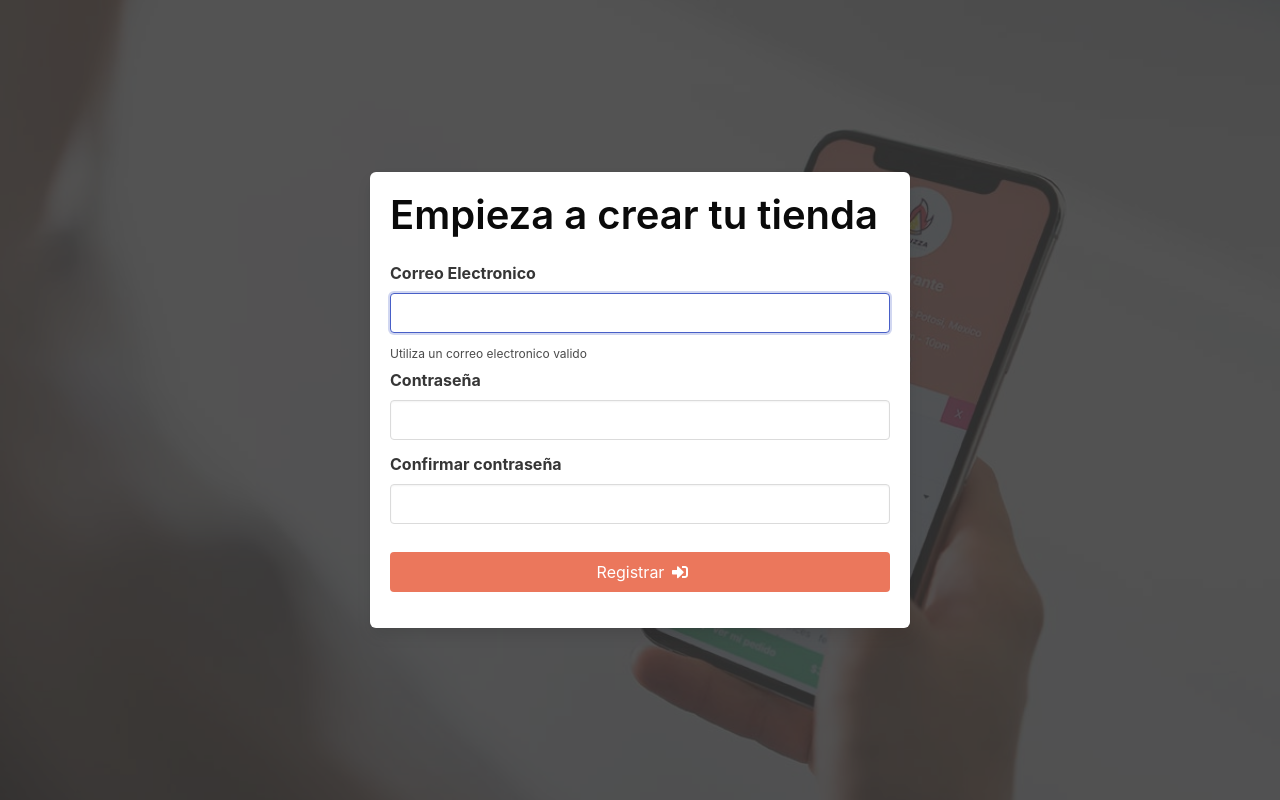
After one commit to arturocastillo95/Localito, a Django app: template src/account/templates/account/register.html in a window 1280 px wide. The commit adds this page. Run offline with Django 3.2, Linux system fonts and the light colour scheme; the template is opened without the code that fills it: values that come from a table or form of the project are taken from there, others are empty; some libraries are stand-ins or nearby versions.

```diff
--- /dev/null
+++ b/src/account/forms.py
@@ -0,0 +1,14 @@
+from django import forms
+from django.contrib.auth.forms import UserCreationForm
+from django.contrib.auth import authenticate
+
+from .models import Account
+
+class RegistrationForm(UserCreationForm):
+    email = forms.EmailField(max_length=60, help_text='Utiliza un correo electronico valido', label='Correo Electronico', widget=forms.EmailInput(attrs={'class':'input','autocomplete':'username'}))
+    password1 = forms.CharField(label="Contraseña", widget=forms.PasswordInput(attrs={'class':'input','autocomplete':'new-password'}))
+    password2 = forms.CharField(label="Confirmar contraseña", widget=forms.PasswordInput(attrs={'class':'input','autocomplete':'new-password'}))
+
+    class Meta:
+        model = Account
+        fields = ('email',)
--- a/src/account/models.py
+++ b/src/account/models.py
@@ -3,27 +3,27 @@ from django.db import models
 from django.contrib.auth.models import AbstractBaseUser, BaseUserManager
 
 class MyAccountManager(BaseUserManager):
-	def create_user(self,email, username, password=None):
+	def create_user(self,email, password=None):
 		if not email:
 			raise ValueError("Los usuarios deben de tener una dirección de correo electronico")
-		if not username:
-			raise ValueError("Los usuarios deben de tener un nombre de usuario")
+		# if not username:
+		# 	raise ValueError("Los usuarios deben de tener un nombre de usuario")
 
 		email = self.normalize_email(email)
 		user = self.model(
 				email = email,
-				username= username,
+				# username= username,
 
 		)
 		user.set_password(password)
 		user.save(using=self._db)
 		return user
 
-	def create_superuser(self, email, username, password):
+	def create_superuser(self, email, password):
 
 		user = self.create_user(
 			email = self.normalize_email(email),
-			username = username,
+			# username = username,
 			password=password,
 
 		)
@@ -36,7 +36,7 @@ class MyAccountManager(BaseUserManager):
 
 class Account(AbstractBaseUser):
 	email					= models.EmailField(verbose_name="email", max_length=60, unique=True)
-	username				= models.CharField(max_length=60,unique=True)
+	username				= models.CharField(max_length=60, blank=True, null=True, unique=False)
 	date_joined				= models.DateTimeField(verbose_name='date joined', auto_now_add=True)
 	last_login				= models.DateTimeField(verbose_name='last login', auto_now=True)
 	is_admin				= models.BooleanField(default=False)
@@ -47,7 +47,7 @@ class Account(AbstractBaseUser):
 	last_name 				= models.CharField(max_length=60)
 
 	USERNAME_FIELD = 'email'
-	REQUIRED_FIELDS = ['username']
+	# REQUIRED_FIELDS = ['username']
 
 	objects = MyAccountManager()
 
--- /dev/null
+++ b/src/account/templates/account/register.html
@@ -0,0 +1,67 @@
+{% load static %}
+<!DOCTYPE html>
+<html lang="es">
+<head>
+    <meta charset="UTF-8">
+    <meta name="viewport" content="width=device-width, initial-scale=1.0">
+    <title>Registro | Localito</title>
+
+    <!-- Bulma -->
+    <script defer src="https://use.fontawesome.com/releases/v5.3.1/js/all.js"></script>
+    <link rel="stylesheet" href="https://unpkg.com/bulma@0.9.0/css/bulma.min.css" />
+    <link rel="stylesheet" type="text/css" href={% static 'css/register.css' %}>
+
+</head>
+<body>
+
+    <section class="hero has-background is-fullheight is-dark">
+        <img src={% static 'images/mockup_hero_1.jpg' %} alt="" class="hero-background is-transparent">
+        <div class="hero-body">
+            <div class="container">
+                <div class="column is-mobile">
+                    <div class="column is-half is-offset-one-quarter">
+                        <div class="box">
+                            <h1 class="title is-2 has-text-black">Empieza a crear tu tienda</h1>
+                            <form action="" method="post">
+                                {% csrf_token %}
+
+
+                                {% for field in registration_form %}
+
+                                <div class="field">
+                                    <label for="{{ field.id_for_label }}" class="label">{{field.label}}</label>
+                                    {{field}}
+                                </div>
+
+                                {% if field.help_text %}
+                                <p class="help" style="padding-bottom: 5px">{{field.help_text}}</p>
+                                {% endif %}
+
+                                {% for error in field.errors %}
+                                <p class="help is-danger" style="padding-bottom:5px">{{error}}</p>
+                                {% endfor %}
+
+                                {% endfor %}
+
+
+                                <div class="control py-4">
+                                    <button class="button is-primary is-fullwidth" type='submit'>
+                                        <span>
+                                            Registrar
+                                        </span>
+                                        <span class="icon is-medium">
+                                            <i class="fas fa-sign-in-alt"></i>
+                                        </span>
+                                    </button>
+                                </div>
+
+                            </form>
+                        </div>
+                    </div>
+                </div>
+            </div>
+        </div>
+    </section>
+
+</body>
+</html>
--- a/src/dashboard/templates/dashboard/base_dash.html
+++ b/src/dashboard/templates/dashboard/base_dash.html
@@ -40,7 +40,7 @@
                             </g>
                             </svg>
                         <span class="link-text">Negocios</span>
-                    </a>pytho
+                    </a>
                 </li>
 
                 <li class="dash-item">
--- a/src/localito/urls.py
+++ b/src/localito/urls.py
@@ -21,9 +21,9 @@ from restaurants.views import (
     cartView,
     lastStepFormView,
 )
-
 from pagemanager.views import homeScreenView
 from dashboard.views import dashboardView
+from account.views import registerView
 
 #Images config
 from django.conf.urls.static import static
@@ -33,6 +33,7 @@ urlpatterns = [
     path('admin/', admin.site.urls),
     path('dashboard/', dashboardView, name='dashboard'),
     path('', homeScreenView, name="home"),
+    path('registro/', registerView, name='register'),
     path('<str:restaurant>/', restaurantView, name='restaurant'),
     path('ajax/', include('restaurants.urls')),
     path('<str:restaurant>/cart/', cartView, name='cart'),
--- a/src/pagemanager/templates/pagemanager/home.html
+++ b/src/pagemanager/templates/pagemanager/home.html
@@ -124,7 +124,7 @@
                     </span>
                     <span>Crear tu tienda</span>
                 </a>
-                <a href="" class="button is-rounded mx-4 my-2">
+                <a href={% url 'restaurant' 'mi-restaurante' %} class="button is-rounded mx-4 my-2">
                     <span class="icon">
                         <i class="fas fa-eye"></i>
                     </span>
--- /dev/null
+++ b/src/static/css/register.css
@@ -0,0 +1,44 @@
+
+.is-primary {
+    background-color: #EB775C !important;
+}
+
+.tabs li.is-active a {
+  border-bottom-color: #EB775C;
+}
+
+a {
+  color: #EB775C;
+  cursor: pointer;
+  text-decoration: none;
+}
+
+.checkout-shadow {
+  -webkit-box-shadow: 0px 0px 10px -2px rgba(0,0,0,0.29);
+  -moz-box-shadow: 0px 0px 10px -2px rgba(0,0,0,0.29);
+  box-shadow: 0px 0px 10px -2px rgba(0,0,0,0.29);
+
+}
+
+.hero.has-background {
+  position: relative;
+  overflow: hidden;
+}
+.hero-background {
+  position: absolute;
+  object-fit: cover;
+  object-position: center center;
+  width: 100%;
+  height: 100%;
+}
+.hero-background.is-transparent {
+  opacity: 0.15;
+}
+
+@media only screen and (min-width: 960px) {
+
+}
+
+@media screen and (max-width: 960px) {
+
+}
```
Also changed, not shown: src/account/views.py (+22 -0 lines), src/requirements.txt (added, +7 -0 lines), src/account/migrations/0002_auto_20200915_0409.py (added), src/account/migrations/0003_auto_20200915_0418.py (added), src/db.sqlite3, 8 other files.
